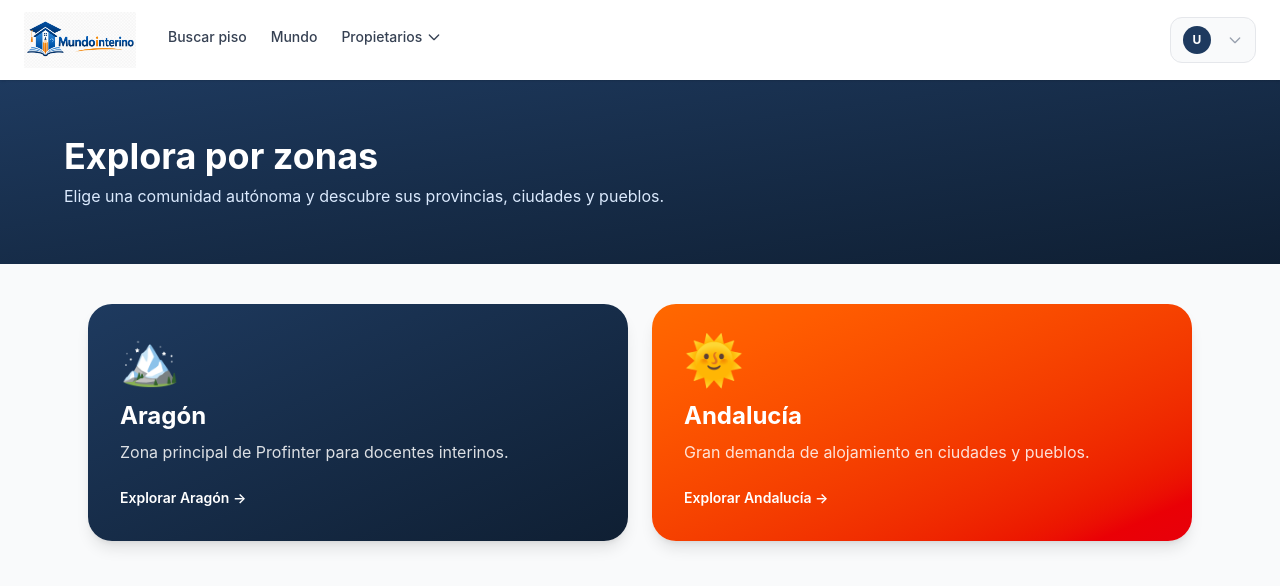
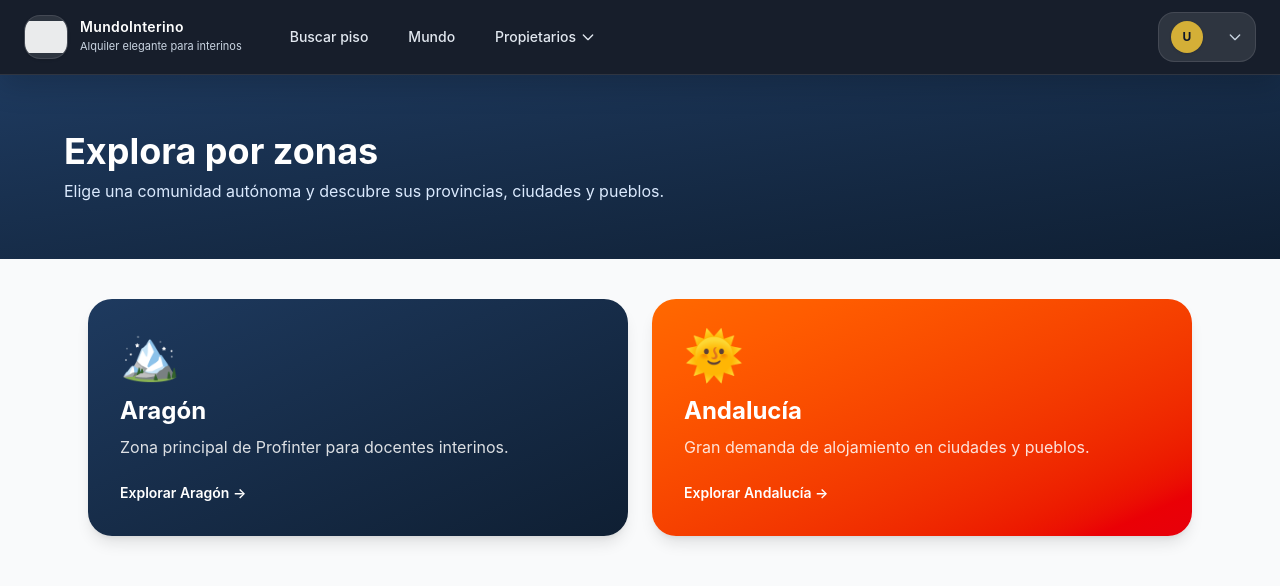
Before and after one commit to josemmoralesleiva-code/mundointerino-frontend, a React (Vite) app: page /zonas in a window 1280 px wide. Shown: the top 586 px of the page. Built offline with nearby package versions, Linux system fonts and the light colour scheme; no server answers; sample sign-in values are in the browser's storage.

Commit message:
cambio navbar

```diff
--- a/src/components/Navbar.jsx
+++ b/src/components/Navbar.jsx
@@ -27,53 +27,81 @@ export default function Navbar() {
   }
 
   return (
-    <nav className="bg-white shadow-sm px-6 py-3 sticky top-0 z-50">
-      <div className="max-w-7xl mx-auto flex justify-between items-center">
-
+    <nav className="sticky top-0 z-50 border-b border-white/10 bg-[#0B1220]/95 backdrop-blur-xl text-white shadow-[0_10px_30px_rgba(0,0,0,0.18)]">
+      <div className="max-w-7xl mx-auto px-6 py-3 flex justify-between items-center">
         <div className="flex items-center gap-8">
-          <button onClick={() => navigate('/')} className="flex items-center">
-            <img src="/img/logo.png" alt="MundoInterino" className="h-14" />
+          <button
+            onClick={() => navigate('/')}
+            className="flex items-center gap-3 group"
+          >
+            <div className="h-11 w-11 rounded-2xl bg-white/10 border border-white/10 flex items-center justify-center overflow-hidden shadow-sm group-hover:bg-white/15 transition-colors">
+              <img src="/img/logo.png" alt="MundoInterino" className="h-8 w-auto brightness-0 invert opacity-90" />
+            </div>
+            <div className="hidden sm:block text-left">
+              <div className="text-sm font-semibold leading-none tracking-wide text-white">
+                MundoInterino
+              </div>
+              <div className="text-[11px] text-slate-300 mt-1">
+                Alquiler elegante para interinos
+              </div>
+            </div>
           </button>
 
-          <div className="hidden md:flex items-center gap-6">
+          <div className="hidden md:flex items-center gap-2">
             <button
               onClick={() => navigate('/pisos')}
-              className="text-gray-700 hover:text-primary-700 font-medium transition-colors text-sm border-b-2 border-transparent hover:border-primary-700 pb-1"
+              className="px-4 py-2 rounded-xl text-sm font-medium text-slate-200 hover:text-white hover:bg-white/10 transition-all"
             >
               Buscar piso
             </button>
 
             <button
-              onClick={() => navigate('/mundo')}
-              className="text-gray-700 hover:text-primary-700 font-medium transition-colors text-sm border-b-2 border-transparent hover:border-primary-700 pb-1"
+              onClick={() => navigate('/mundointerino')}
+              className="px-4 py-2 rounded-xl text-sm font-medium text-slate-200 hover:text-white hover:bg-white/10 transition-all"
             >
               Mundo
             </button>
 
             <div className="relative" ref={refProp}>
               <button
-                onClick={() => { setMenuPropietarios(!menuPropietarios); setMenuUsuario(false) }}
-                className={`flex items-center gap-1 font-medium transition-colors text-sm pb-1 border-b-2 ${
-                  menuPropietarios ? 'text-primary-700 border-primary-700' : 'text-gray-700 hover:text-primary-700 border-transparent hover:border-primary-700'
+                onClick={() => {
+                  setMenuPropietarios(!menuPropietarios)
+                  setMenuUsuario(false)
+                }}
+                className={`flex items-center gap-1 px-4 py-2 rounded-xl text-sm font-medium transition-all ${
+                  menuPropietarios
+                    ? 'bg-white/10 text-white'
+                    : 'text-slate-200 hover:text-white hover:bg-white/10'
                 }`}
               >
                 Propietarios
-                <svg className={`w-4 h-4 transition-transform ${menuPropietarios ? 'rotate-180' : ''}`} fill="none" stroke="currentColor" viewBox="0 0 24 24">
+                <svg
+                  className={`w-4 h-4 transition-transform ${menuPropietarios ? 'rotate-180' : ''}`}
+                  fill="none"
+                  stroke="currentColor"
+                  viewBox="0 0 24 24"
+                >
                   <path strokeLinecap="round" strokeLinejoin="round" strokeWidth={2} d="M19 9l-7 7-7-7" />
                 </svg>
               </button>
 
               {menuPropietarios && (
-                <div className="absolute top-10 left-0 bg-white rounded-2xl shadow-2xl border border-gray-100 p-4 w-48 z-50">
+                <div className="absolute top-12 left-0 bg-white rounded-2xl shadow-2xl border border-slate-200 p-2 w-56 z-50 text-slate-900 overflow-hidden">
                   <button
-                    onClick={() => { navigate('/pisos/nuevo'); setMenuPropietarios(false) }}
-                    className="w-full text-left text-sm text-gray-700 hover:text-primary-700 py-2 px-2 rounded-lg hover:bg-gray-50"
+                    onClick={() => {
+                      navigate('/pisos/nuevo')
+                      setMenuPropietarios(false)
+                    }}
+                    className="w-full text-left text-sm text-slate-700 hover:text-[#0F172A] py-3 px-3 rounded-xl hover:bg-slate-50 transition-colors"
                   >
                     Publicar mi piso
                   </button>
                   <button
-                    onClick={() => { navigate('/dashboard'); setMenuPropietarios(false) }}
-                    className="w-full text-left text-sm text-gray-700 hover:text-primary-700 py-2 px-2 rounded-lg hover:bg-gray-50"
+                    onClick={() => {
+                      navigate('/dashboard')
+                      setMenuPropietarios(false)
+                    }}
+                    className="w-full text-left text-sm text-slate-700 hover:text-[#0F172A] py-3 px-3 rounded-xl hover:bg-slate-50 transition-colors"
                   >
                     Gestionar anuncios
                   </button>
@@ -84,7 +112,7 @@ export default function Navbar() {
             {usuario?.rol === 'admin' && (
               <button
                 onClick={() => navigate('/admin')}
-                className="flex items-center gap-1 bg-red-50 text-red-700 hover:bg-red-100 px-3 py-1.5 rounded-lg text-sm font-bold transition-colors"
+                className="flex items-center gap-1 bg-[#D4AF37]/15 text-[#F5D97A] hover:bg-[#D4AF37]/20 px-3 py-2 rounded-xl text-sm font-semibold transition-colors border border-[#D4AF37]/20"
               >
                 🛡️ Admin
               </button>
@@ -96,50 +124,72 @@ export default function Navbar() {
           {token ? (
             <div className="relative" ref={refUser}>
               <button
-                onClick={() => setMenuUsuario(!menuUsuario)}
-                className="flex items-center gap-2 bg-gray-50 hover:bg-gray-100 border border-gray-200 px-3 py-2 rounded-xl transition-colors"
+                onClick={() => {
+                  setMenuUsuario(!menuUsuario)
+                  setMenuPropietarios(false)
+                }}
+                className="flex items-center gap-3 bg-white/10 hover:bg-white/15 border border-white/10 px-3 py-2 rounded-2xl transition-all"
               >
-                <div className="w-7 h-7 bg-primary-700 rounded-full flex items-center justify-center text-white text-xs font-bold">
+                <div className="w-8 h-8 bg-[#D4AF37] rounded-full flex items-center justify-center text-[#0F172A] text-xs font-bold shadow-sm">
                   {usuario?.nombre?.charAt(0)?.toUpperCase() || 'U'}
                 </div>
-                <span className="text-sm font-medium text-gray-700 hidden md:block">{usuario?.nombre}</span>
-                <svg className={`w-4 h-4 text-gray-400 transition-transform ${menuUsuario ? 'rotate-180' : ''}`} fill="none" stroke="currentColor" viewBox="0 0 24 24">
+                <span className="text-sm font-medium text-white hidden md:block">
+                  {usuario?.nombre}
+                </span>
+                <svg
+                  className={`w-4 h-4 text-slate-300 transition-transform ${menuUsuario ? 'rotate-180' : ''}`}
+                  fill="none"
+                  stroke="currentColor"
+                  viewBox="0 0 24 24"
+                >
                   <path strokeLinecap="round" strokeLinejoin="round" strokeWidth={2} d="M19 9l-7 7-7-7" />
                 </svg>
               </button>
 
               {menuUsuario && (
-                <div className="absolute right-0 top-12 bg-white rounded-2xl shadow-2xl border border-gray-100 p-2 w-48 z-50">
+                <div className="absolute right-0 top-12 bg-white rounded-2xl shadow-2xl border border-slate-200 p-2 w-56 z-50 text-slate-900 overflow-hidden">
                   <button
-                    onClick={() => { navigate('/dashboard'); setMenuUsuario(false) }}
-                    className="w-full text-left text-sm text-gray-700 hover:text-primary-700 py-2 px-3 rounded-lg hover:bg-gray-50"
+                    onClick={() => {
+                      navigate('/dashboard')
+                      setMenuUsuario(false)
+                    }}
+                    className="w-full text-left text-sm text-slate-700 hover:text-[#0F172A] py-3 px-3 rounded-xl hover:bg-slate-50 transition-colors"
                   >
                     Mi panel
                   </button>
                   <button
-                    onClick={() => { navigate('/perfil'); setMenuUsuario(false) }}
-                    className="w-full text-left text-sm text-gray-700 hover:text-primary-700 py-2 px-3 rounded-lg hover:bg-gray-50"
+                    onClick={() => {
+                      navigate('/perfil')
+                      setMenuUsuario(false)
+                    }}
+                    className="w-full text-left text-sm text-slate-700 hover:text-[#0F172A] py-3 px-3 rounded-xl hover:bg-slate-50 transition-colors"
                   >
                     Mi perfil
                   </button>
                   <button
-                    onClick={() => { navigate('/mundo'); setMenuUsuario(false) }}
-                    className="w-full text-left text-sm text-gray-700 hover:text-primary-700 py-2 px-3 rounded-lg hover:bg-gray-50"
+                    onClick={() => {
+                      navigate('/mundointerino')
+                      setMenuUsuario(false)
+                    }}
+                    className="w-full text-left text-sm text-slate-700 hover:text-[#0F172A] py-3 px-3 rounded-xl hover:bg-slate-50 transition-colors"
                   >
                     Mundo
                   </button>
                   {usuario?.rol === 'admin' && (
                     <button
-                      onClick={() => { navigate('/admin'); setMenuUsuario(false) }}
-                      className="w-full text-left text-sm text-red-600 hover:text-red-700 py-2 px-3 rounded-lg hover:bg-red-50 font-semibold"
+                      onClick={() => {
+                        navigate('/admin')
+                        setMenuUsuario(false)
+                      }}
+                      className="w-full text-left text-sm text-[#b45309] hover:text-[#92400e] py-3 px-3 rounded-xl hover:bg-amber-50 transition-colors font-semibold"
                     >
                       🛡️ Panel admin
                     </button>
                   )}
-                  <hr className="my-1 border-gray-100" />
+                  <div className="my-1 border-t border-slate-100" />
                   <button
                     onClick={cerrarSesion}
-                    className="w-full text-left text-sm text-red-500 hover:text-red-700 py-2 px-3 rounded-lg hover:bg-red-50"
+                    className="w-full text-left text-sm text-rose-600 hover:text-rose-700 py-3 px-3 rounded-xl hover:bg-rose-50 transition-colors"
                   >
                     Cerrar sesión
                   </button>
@@ -150,13 +200,13 @@ export default function Navbar() {
             <>
               <button
                 onClick={() => navigate('/login')}
-                className="border border-primary-700 text-primary-700 px-4 py-2 rounded-lg hover:bg-primary-50 font-medium transition-all text-sm"
+                className="border border-white/15 text-slate-100 px-4 py-2 rounded-xl hover:bg-white/10 font-medium transition-all text-sm"
               >
                 Iniciar sesión
               </button>
               <button
                 onClick={() => navigate('/registro')}
-                className="bg-primary-700 text-white px-4 py-2 rounded-lg hover:bg-primary-800 font-medium transition-all text-sm"
+                className="bg-[#D4AF37] text-[#0F172A] px-4 py-2 rounded-xl hover:bg-[#B8860B] font-semibold transition-all text-sm shadow-lg"
               >
                 Registrarse
               </button>
```
